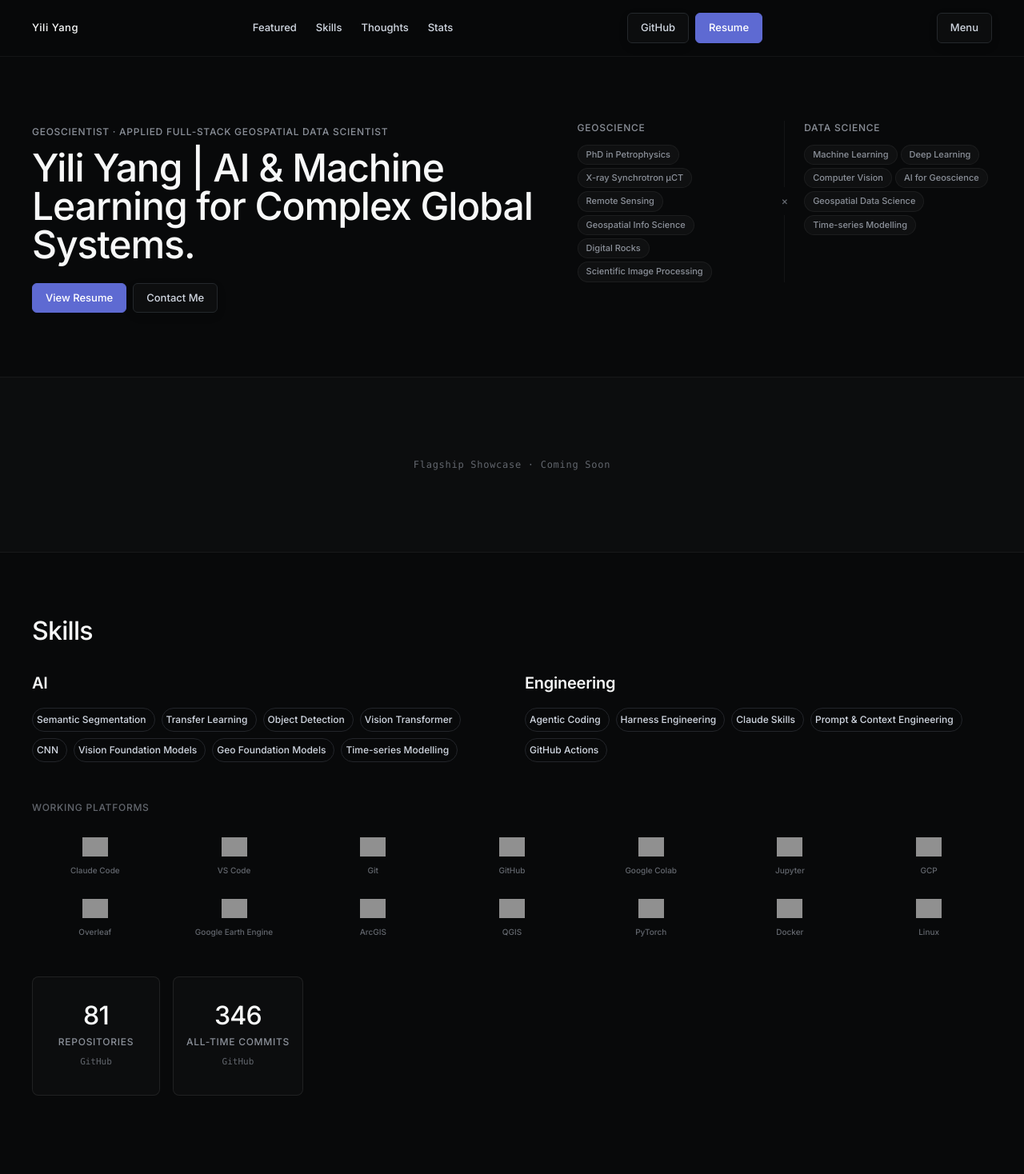
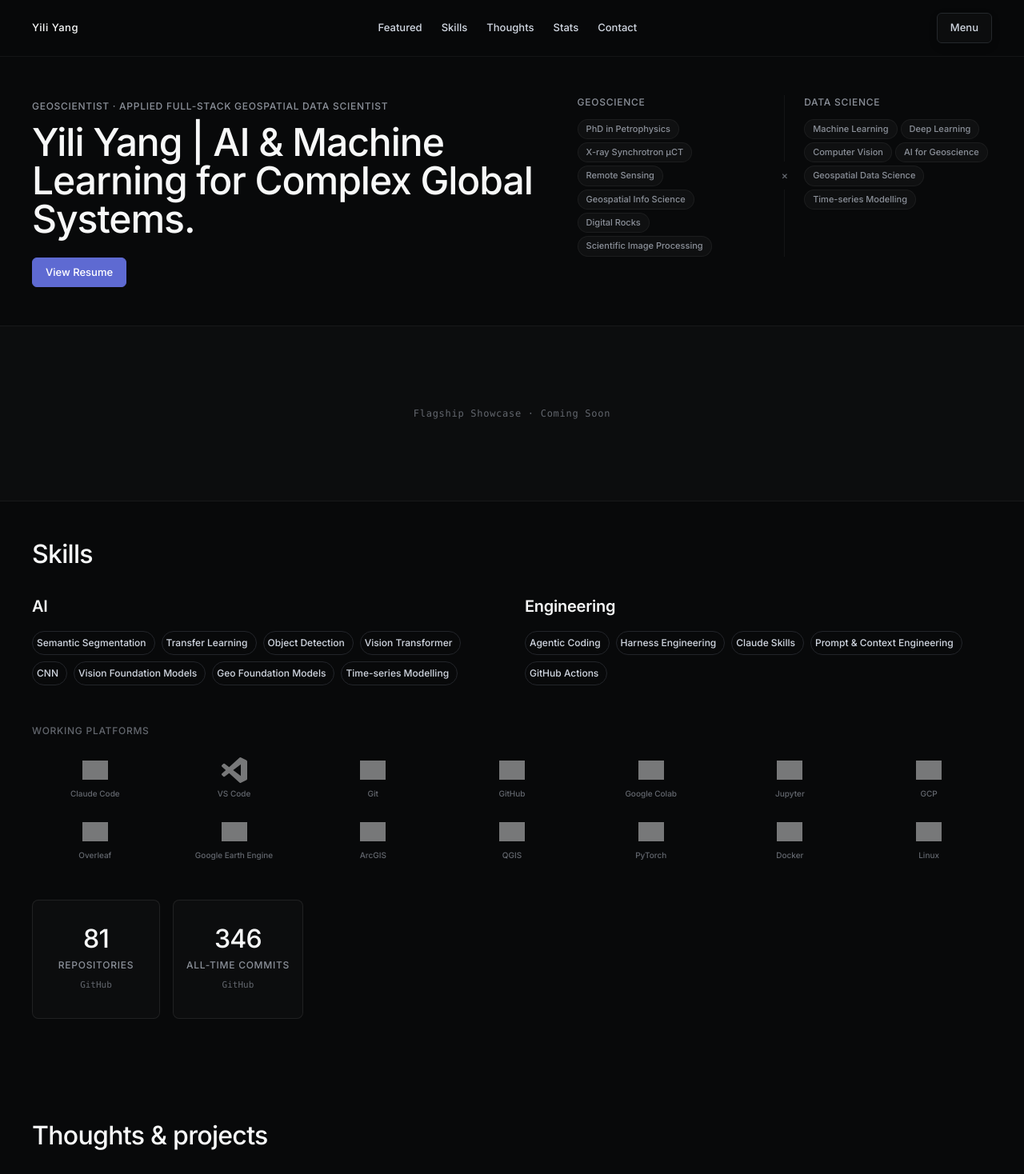
Before and after one commit to yi-li-yang/yi-li-yang.github.io, a web app: file index.html in a window 1280 px wide. Shown: the top 1468 px of the page at 80% size. Run offline with its HTML, style and script files only (its server is not run), Linux system fonts and the light colour scheme; data that the repository does not hold is empty; grey boxes are pictures that could not be loaded.

Commit message:
fix: nav, hero, logos, stats links, email, last-updated date
- Nav: add Contact link, remove GitHub/Resume header buttons
- Hero: remove Contact Me button, fix View Resume PDF link
- Platform logos: switch to filter:brightness(0)invert(1) for white-on-dark rendering with brand color on hover; fix VS Code SVG (was 14 bytes); remove /f7f8f8 CDN color params
- Experience logos: use edinburgh.png (official UoE wordmark) instead of arms SVG
- Stats: remove href from h-index, i10-index, peer reviews cards
- Footer email: show address as visible text
- lastUpdated: bump to 2026-04-19
- Add untracked assets (logos, PDF, JS modules) needed for GitHub Pages

Co-Authored-By: Claude Sonnet 4.6 <noreply@anthropic.com>

```diff
--- a/css/base.css
+++ b/css/base.css
@@ -60,7 +60,7 @@ a:hover {
 }
 
 .section {
-  padding: var(--space-3xl) 0;
+  padding: var(--space-xxl) 0;
 }
 
 /* ── Header ─────────────────────────────────── */
--- a/css/components.css
+++ b/css/components.css
@@ -356,6 +356,7 @@
 /* ── Language donut chart ────────────────────── */
 
 .lang-chart {
+  position: relative;
   margin-top: var(--space-md);
   padding: var(--space-xl);
   background: rgba(255, 255, 255, 0.02);
@@ -657,13 +658,13 @@
   height: 36px;
   width: auto;
   max-width: 180px;
-  filter: grayscale(1) brightness(2.5);
-  opacity: 0.55;
+  filter: grayscale(1);
+  opacity: 0.6;
   transition: opacity var(--transition), filter var(--transition);
 }
 
 .logo-item:hover .logo-img {
-  filter: grayscale(0) brightness(1);
+  filter: none;
   opacity: 1;
 }
 
@@ -725,13 +726,13 @@
   width: 32px;
   height: 32px;
   object-fit: contain;
-  filter: grayscale(1) brightness(3);
-  opacity: 0.55;
-  transition: filter var(--transition), opacity var(--transition);
+  filter: brightness(0) invert(1);
+  opacity: 0.45;
+  transition: opacity var(--transition), filter var(--transition);
 }
 
 .platform-item:hover .platform-logo {
-  filter: grayscale(0) brightness(1);
+  filter: none;
   opacity: 1;
 }
 
--- a/data/stats.json
+++ b/data/stats.json
@@ -31,5 +31,5 @@
     "menteesSupervised": 9,
     "invitedTalks": 17
   },
-  "lastUpdated": "2026-04-06T05:47:11.388Z"
+  "lastUpdated": "2026-04-19T00:00:00.000Z"
 }
--- a/index.html
+++ b/index.html
@@ -21,11 +21,8 @@
           <a href="#skills">Skills</a>
           <a href="#thoughts">Thoughts</a>
           <a href="#stats-panel">Stats</a>
+          <a href="#contact">Contact</a>
         </nav>
-        <div class="header-actions">
-          <a class="btn btn-secondary" href="https://github.com/yi-li-yang" target="_blank" rel="noopener noreferrer">GitHub</a>
-          <a class="btn btn-primary" href="assets/cv.pdf" target="_blank" rel="noopener noreferrer">Resume</a>
-        </div>
         <button class="btn btn-secondary nav-toggle" type="button" aria-expanded="false" aria-controls="site-nav">Menu</button>
       </div>
     </header>
@@ -40,8 +37,7 @@
               <p class="hero-eyebrow">Geoscientist &middot; Applied Full-stack Geospatial Data Scientist</p>
               <h1 class="hero-title">Yili Yang | AI &amp; Machine Learning for Complex Global Systems.</h1>
               <div class="hero-actions">
-                <a class="btn btn-primary" href="assets/cv.pdf" target="_blank" rel="noopener noreferrer">View Resume</a>
-                <a class="btn btn-secondary" href="#contact">Contact Me</a>
+                <a class="btn btn-primary" href="assets/YYANG_academic_biosketch%20(3).pdf" target="_blank" rel="noopener noreferrer">View Resume</a>
               </div>
             </div>
 
@@ -126,7 +122,7 @@
                 <span class="platform-name">Claude Code</span>
               </div>
               <div class="platform-item">
-                <img src="https://cdn.jsdelivr.net/npm/simple-icons@latest/icons/visualstudiocode.svg" alt="VS Code" class="platform-logo">
+                <img src="assets/logos/vscode.svg" alt="VS Code" class="platform-logo">
                 <span class="platform-name">VS Code</span>
               </div>
               <div class="platform-item">
@@ -212,13 +208,13 @@
         <p class="logo-cloud-label">Experience</p>
         <div class="logo-cloud-items">
           <a class="logo-item" href="https://www.ed.ac.uk" target="_blank" rel="noopener noreferrer" aria-label="University of Edinburgh">
-            <img src="https://logo.clearbit.com/ed.ac.uk" alt="University of Edinburgh" class="logo-img">
+            <img src="assets/logos/edinburgh.png" alt="University of Edinburgh" class="logo-img">
           </a>
           <a class="logo-item" href="https://faculty.ai" target="_blank" rel="noopener noreferrer" aria-label="Faculty.ai">
-            <img src="https://logo.clearbit.com/faculty.ai" alt="Faculty.ai" class="logo-img">
+            <img src="assets/logos/faculty-ai.png" alt="Faculty.ai" class="logo-img">
           </a>
           <a class="logo-item" href="https://www.woodwellclimate.org" target="_blank" rel="noopener noreferrer" aria-label="Woodwell Climate Research Center">
-            <img src="https://logo.clearbit.com/woodwellclimate.org" alt="Woodwell Climate Research Center" class="logo-img">
+            <img src="assets/logos/woodwell.png" alt="Woodwell Climate Research Center" class="logo-img">
           </a>
         </div>
         <p class="logo-cloud-updated">Last updated <span id="footer-updated">&mdash;</span></p>
@@ -233,7 +229,7 @@
           <a href="https://www.linkedin.com/in/yiliyang" target="_blank" rel="noopener noreferrer">LinkedIn</a>
           <a href="https://scholar.google.com/citations?user=8I00DowAAAAJ" target="_blank" rel="noopener noreferrer">Google Scholar</a>
           <a href="https://orcid.org/0000-0002-1791-3899" target="_blank" rel="noopener noreferrer">ORCID</a>
-          <a href="mailto:yyl.eli@gmail.com">Email</a>
+          <a href="mailto:yyl.eli@gmail.com">yyl.eli@gmail.com</a>
         </div>
       </div>
     </footer>
--- a/js/modules/stats.js
+++ b/js/modules/stats.js
@@ -17,9 +17,9 @@ export async function initStats() {
     const items = [
       { value: pubCount,           label: 'Publications', source: 'ORCID',  link: orcidLink },
       { value: scholar?.citations, label: 'Citations',    source: 'Scholar', link: scholarLink },
-      { value: scholar?.hIndex,    label: 'h-index',      source: 'Scholar', link: scholarLink },
-      { value: scholar?.i10Index,  label: 'i10-index',    source: 'Scholar', link: scholarLink },
-      { value: orcid?.reviews,     label: 'Peer Reviews', source: 'ORCID',   link: orcidLink },
+      { value: scholar?.hIndex,    label: 'h-index',      source: 'Scholar' },
+      { value: scholar?.i10Index,  label: 'i10-index',    source: 'Scholar' },
+      { value: orcid?.reviews,     label: 'Peer Reviews', source: 'ORCID' },
     ];
 
     if (hand) {
```
Also changed, not shown: assets/logos/edinburgh.png (added), assets/logos/faculty-ai.png (added), assets/logos/vscode.svg (added), assets/logos/woodwell.png (added), 1 other file.
